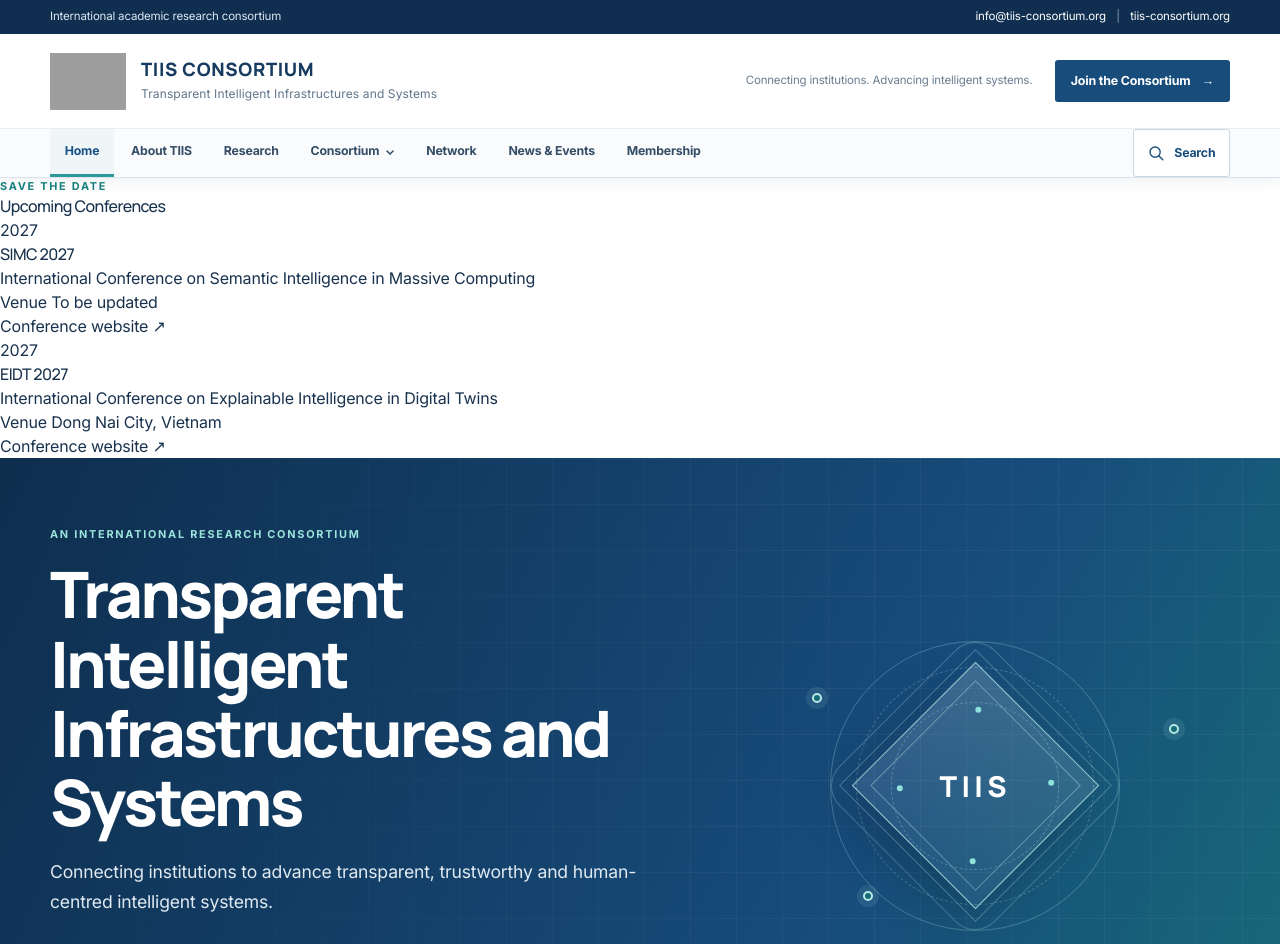
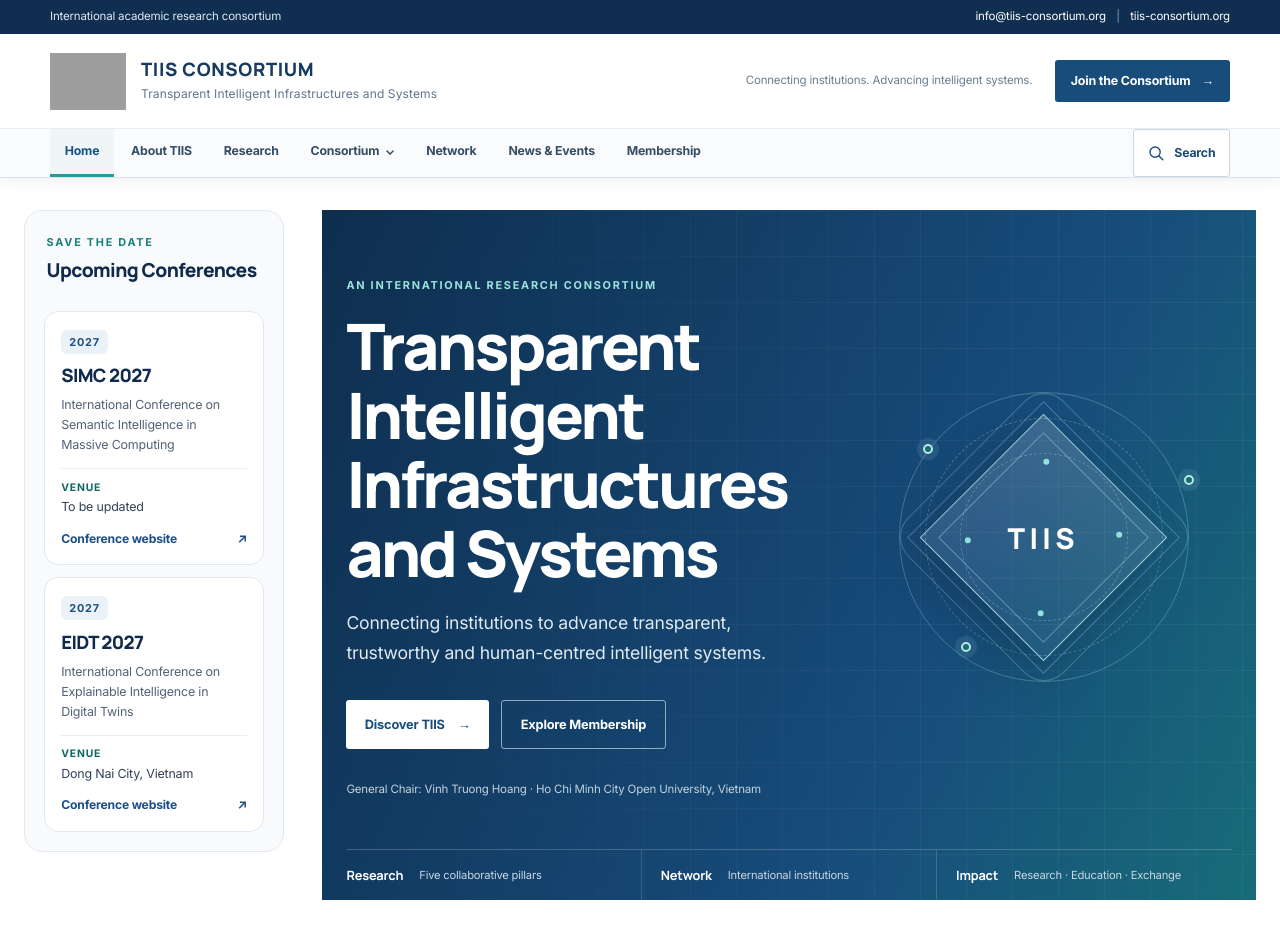
Before and after one commit to tiis-consortium/tiis-consortium, a plain HTML site: page index.html in a window 1280 px wide. Shown: the top 944 px of the page. Drawn offline with nearby package versions, Linux system fonts and the light colour scheme; grey boxes are pictures that could not be loaded.

Commit message:
Style TIIS homepage upcoming conferences sidebar

```diff
--- a/assets/css/site.css
+++ b/assets/css/site.css
@@ -449,3 +449,24 @@ body{font-family:Inter,Arial,sans-serif;color:var(--tiis-ink);background:#fff}
 .tiis-search-result-excerpt{color:#64788b;font-size:.72rem;line-height:1.55}
 body.tiis-search-open{overflow:hidden}
 @media(max-width:640px){.tiis-search-overlay{padding:0;align-items:stretch}.tiis-search-panel{max-height:none;width:100%;min-height:100%;padding:1.25rem;border:0}.tiis-search-heading h2{font-size:1.4rem}.tiis-search-field{min-height:54px}.tiis-search-field input{font-size:.9rem}}
+
+
+/* Homepage layout with a dedicated upcoming-conferences sidebar. */
+.tiis-home-layout{display:grid;grid-template-columns:minmax(220px,260px) minmax(0,1fr);gap:clamp(1.5rem,3vw,2.5rem);width:min(1440px,calc(100% - 48px));margin:2rem auto 0;align-items:start}
+.tiis-upcoming-sidebar{position:sticky;top:1.5rem;align-self:start;padding:1.2rem;border:1px solid #E2E8F0;border-radius:18px;background:#F8FAFC}
+.tiis-upcoming-heading{padding:.25rem .15rem 1rem}
+.tiis-upcoming-heading h2{margin-top:.45rem;color:#102A4C;font:800 1.2rem/1.3 Manrope,sans-serif;letter-spacing:-.03em}
+.tiis-upcoming-card{margin-top:.75rem;padding:1rem;border:1px solid #E1E8EF;border-radius:14px;background:#fff}
+.tiis-upcoming-year{display:inline-flex;padding:.25rem .5rem;border-radius:6px;background:#EAF1F8;color:#1D4F87;font-size:.68rem;font-weight:800;letter-spacing:.08em}
+.tiis-upcoming-card h3{margin-top:.65rem;color:#102A4C;font:800 1.15rem/1.3 Manrope,sans-serif}
+.tiis-upcoming-name{margin-top:.45rem;color:#526277;font-size:.78rem;line-height:1.6}
+.tiis-upcoming-venue{margin-top:.8rem;padding-top:.65rem;border-top:1px solid #E8EDF3;color:#334155;font-size:.78rem;line-height:1.5}
+.tiis-upcoming-venue span{display:block;margin-bottom:.2rem;color:#0B6865;font-size:.65rem;font-weight:800;letter-spacing:.08em;text-transform:uppercase}
+.tiis-upcoming-link{display:flex;align-items:center;justify-content:space-between;gap:.5rem;margin-top:.8rem;color:#1D4F87;font-size:.76rem;font-weight:800}
+.tiis-upcoming-link:hover{color:#0B6865}
+.tiis-home-main{min-width:0}
+.tiis-home-main .tiis-home-hero{margin-top:0}
+.tiis-home-main .tiis-home-hero-inner{width:calc(100% - 48px)}
+.tiis-home-main .tiis-content-width{width:calc(100% - 48px)}
+@media(max-width:850px){.tiis-home-layout{grid-template-columns:1fr;width:calc(100% - 32px);gap:1.25rem;margin-top:1rem}.tiis-upcoming-sidebar{position:static;display:grid;grid-template-columns:repeat(2,minmax(0,1fr));gap:.75rem;padding:1rem}.tiis-upcoming-heading{grid-column:1/-1;padding-bottom:.25rem}.tiis-upcoming-card{margin-top:0}.tiis-home-main .tiis-home-hero-inner,.tiis-home-main .tiis-content-width{width:calc(100% - 32px)}}
+@media(max-width:520px){.tiis-upcoming-sidebar{grid-template-columns:1fr}.tiis-upcoming-heading{grid-column:auto}.tiis-home-layout{width:calc(100% - 24px)}.tiis-home-main .tiis-home-hero-inner,.tiis-home-main .tiis-content-width{width:calc(100% - 24px)}}
```
